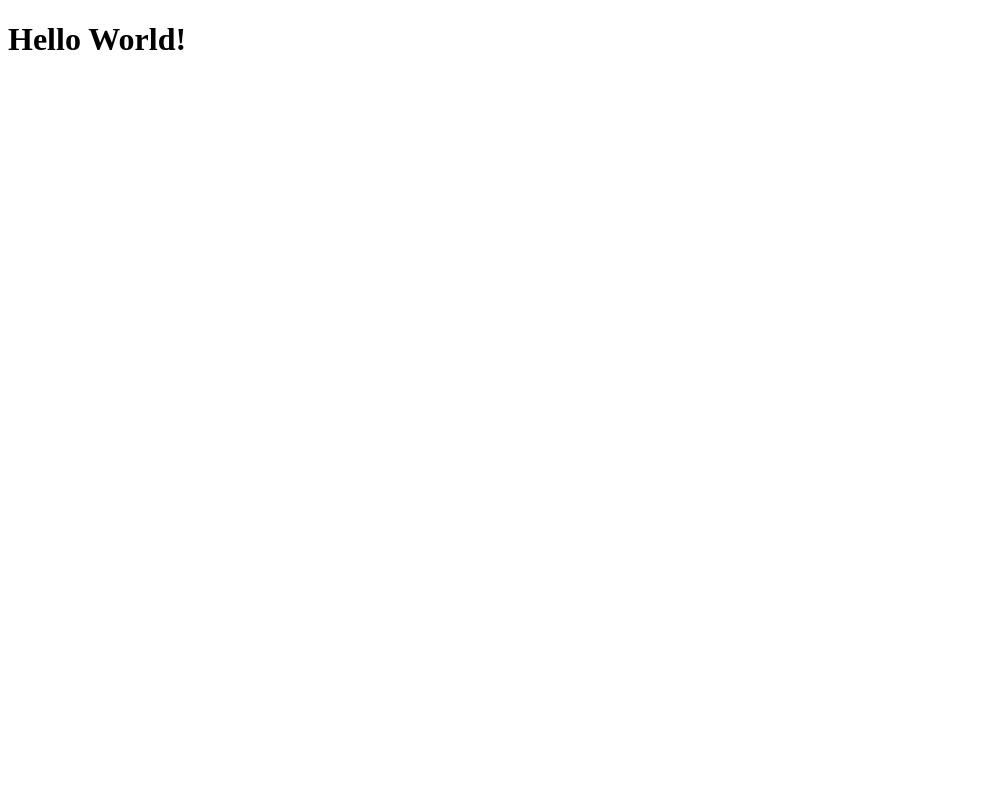
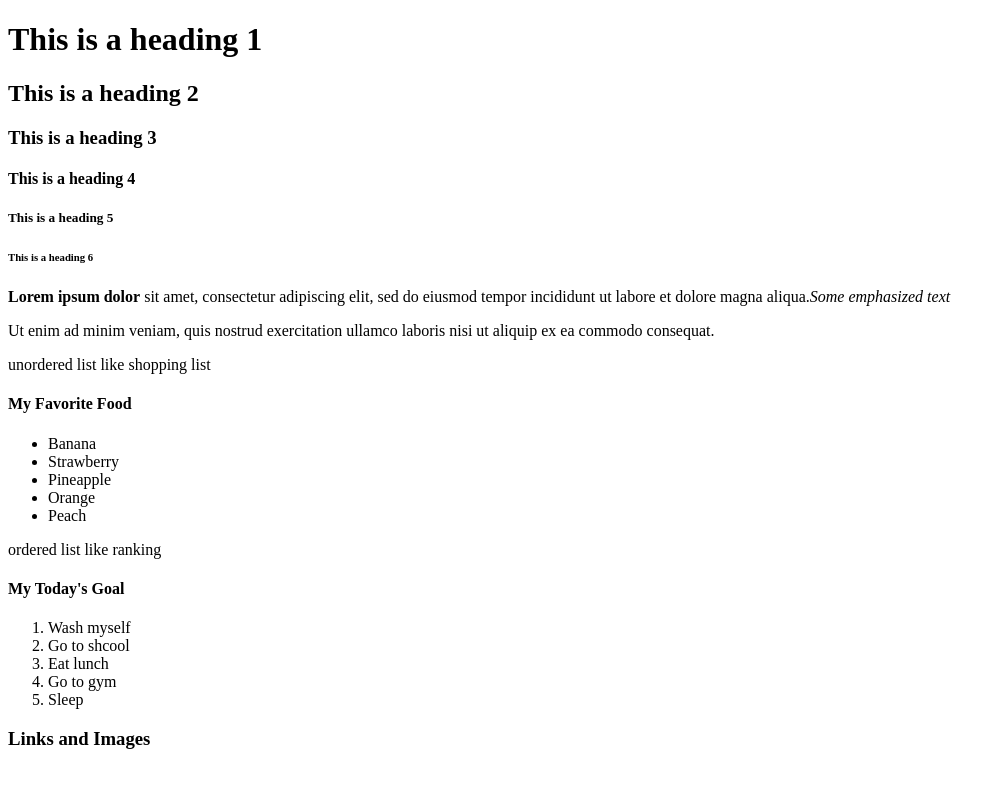
Before and after one commit to imansmallapple/html, a plain HTML site: page index.html in a window 1280 px wide. Shown: the whole page, without its empty margins (0-1006 px from the left). Drawn offline with Linux system fonts and the light colour scheme.

Commit message:
Finish lesson list

```diff
--- a/index.html
+++ b/index.html
@@ -1,12 +1,49 @@
 <!DOCTYPE html>
 <html lang="en">
+
 <head>
-<meta charset="UTF-8">
-<title>My First Website</title>
+  <meta charset="UTF-8">
+  <title>My First Website</title>
 </head>
+
 <body>
+  <!-- title strong em p -->
+  <h1>This is a heading 1</h1>
+  <h2>This is a heading 2</h2>
+  <h3>This is a heading 3</h3>
+  <h4>This is a heading 4</h4>
+  <h5>This is a heading 5</h5>
+  <h6>This is a heading 6</h6>
+  <p><strong>Lorem ipsum dolor</strong> sit amet, consectetur adipiscing elit, sed do eiusmod tempor
+    incididunt ut labore et dolore magna aliqua.<em>Some emphasized text</em></p>
 
-<h1>Hello World!</h1>
+  <p>Ut enim ad minim veniam, quis nostrud exercitation ullamco laboris
+    nisi ut aliquip ex ea commodo consequat.</p>
+
+  <!-- ul li -->
+  unordered list like shopping list
+  <h4>My Favorite Food</h4>
+  <ul>
+    <li>Banana</li>
+    <li>Strawberry</li>
+    <li>Pineapple</li>
+    <li>Orange</li>
+    <li>Peach</li>
+  </ul>
+
+  <!-- ol li -->
+  ordered list like ranking
+  <h4>My Today's Goal</h4>
+  <ol>
+    <li>Wash myself</li>
+    <li>Go to shcool</li>
+    <li>Eat lunch</li>
+    <li>Go to gym</li>
+    <li>Sleep</li>
+  </ol>
+
+  <h3>Links and Images</h3>
 
 </body>
+
 </html>
```
